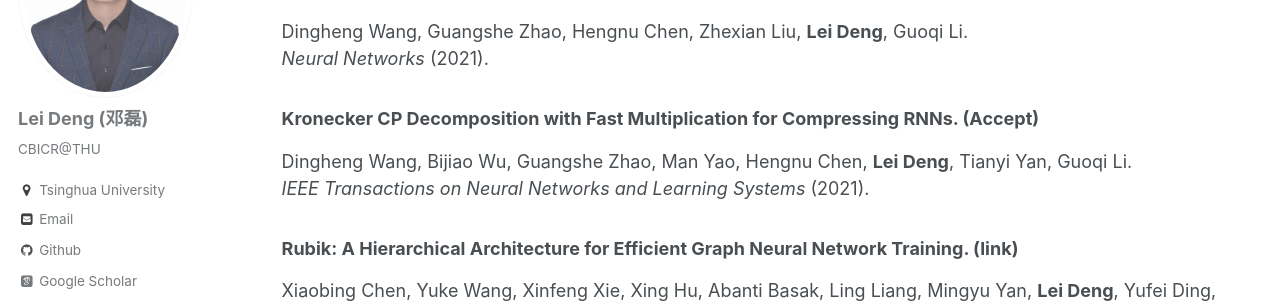
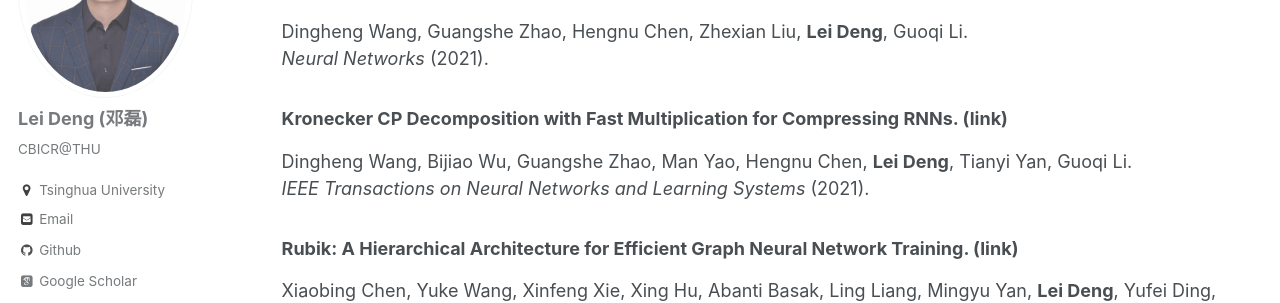
Before and after one commit to dllfei/dllfei.github.io, a Jekyll site: the page built from _pages/publications.md, in a window 1280 px wide and 900 px high, scrolled down 2620 px. Shown: the part 152-455 px from the top of the window. Built offline with Jekyll 4.4.1, drawn with Linux system fonts in a browser that asks for light colours; some web fonts are replaced.

Commit message:
Update publications.md

```diff
--- a/_pages/publications.md
+++ b/_pages/publications.md
@@ -84,7 +84,7 @@ Submitted to *Nature Communications* (2021).
 Dingheng Wang, Guangshe Zhao, Hengnu Chen, Zhexian Liu, **Lei Deng**, Guoqi Li. <br />
 *Neural Networks* (2021).
 
-### Kronecker CP Decomposition with Fast Multiplication for Compressing RNNs. (Accept) <br />
+### Kronecker CP Decomposition with Fast Multiplication for Compressing RNNs. ([link](https://ieeexplore.ieee.org/document/9540760)) <br />
 Dingheng Wang, Bijiao Wu, Guangshe Zhao, Man Yao, Hengnu Chen, **Lei Deng**, Tianyi Yan, Guoqi Li. <br />
 *IEEE Transactions on Neural Networks and Learning Systems* (2021).
 
```
